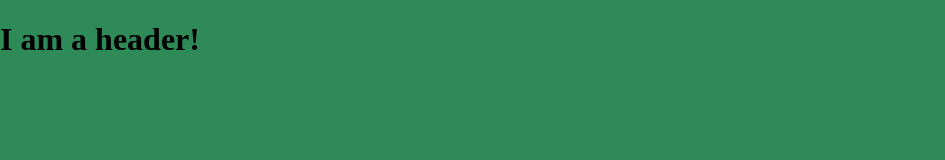
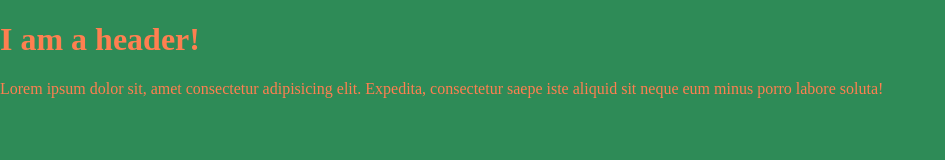
Before and after one commit to prachig16/learning-git-branching, a plain HTML site: page index.html in a window 1280 px wide. Shown: the whole page, without its empty margins (0-945 px from the left). Drawn offline with Linux system fonts and the light colour scheme.

Commit message:
changes in h1 and p

```diff
--- a/index.html
+++ b/index.html
@@ -10,6 +10,7 @@
 <body>
   <header>
     <h1>I am a header!</h1>
+    <p>Lorem ipsum dolor sit, amet consectetur adipisicing elit. Expedita, consectetur saepe iste aliquid sit neque eum minus porro labore soluta!</p>
   </header>
 
 </body>
--- a/styles/style.css
+++ b/styles/style.css
@@ -11,3 +11,8 @@ html { -moz-box-sizing: border-box; -webkit-box-sizing: border-box; box-sizing:
 body{
     background-color: seagreen;
 }
+
+h1,
+p{
+    color:coral;
+}
```
